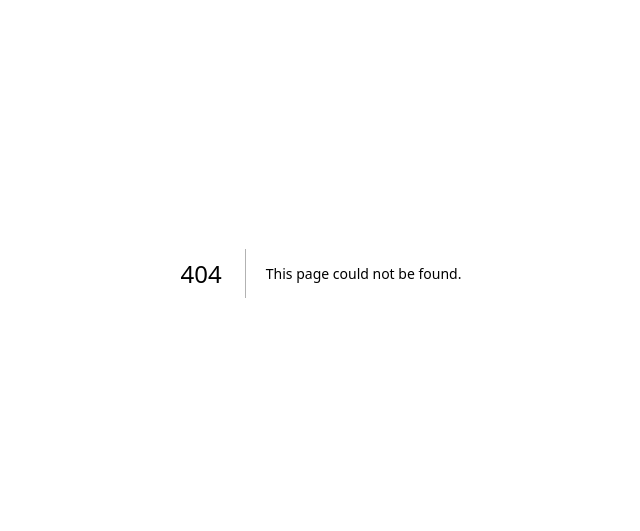
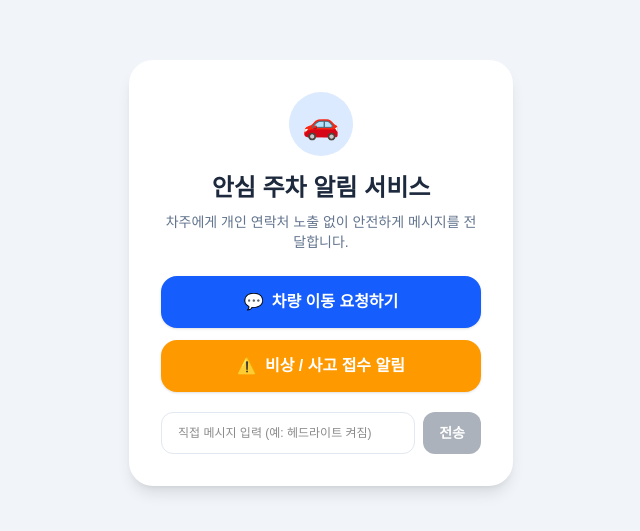
Before and after one commit to audskal1847/safe-parking, a Next.js app: page /scan/1 in a window 1280 px wide. Before the commit this address had no page. Shown: the part 127-658 px from the top of the page, without its empty margins (319-959 px from the left). Built offline with nearby package versions, Linux system fonts and the light colour scheme.

Commit message:
feat: add visitor scan call page

```diff
--- /dev/null
+++ b/app/scan/[token]/page.tsx
@@ -0,0 +1,119 @@
+'use client';
+
+import { useState } from 'react';
+import { useParams } from 'next/navigation';
+
+export default function ScanPage() {
+  const params = useParams();
+  const token = params?.token as string;
+  const [status, setStatus] = useState<'idle' | 'loading' | 'success' | 'error'>('idle');
+  const [customMsg, setCustomMsg] = useState('');
+  const [errorMsg, setErrorMsg] = useState('');
+
+  const sendNotification = async (type: 'MOVE' | 'ACCIDENT' | 'CUSTOM', message?: string) => {
+    if (status === 'loading') return;
+    setStatus('loading');
+    setErrorMsg('');
+
+    try {
+      const res = await fetch('/api/notify', {
+        method: 'POST',
+        headers: { 'Content-Type': 'application/json' },
+        body: JSON.stringify({
+          qrToken: token,
+          type,
+          message: message || '',
+        }),
+      });
+
+      const data = await res.json();
+
+      if (res.ok && data.success) {
+        setStatus('success');
+      } else {
+        setStatus('error');
+        setErrorMsg(data.error || '전송에 실패했습니다. 잠시 후 다시 시도해 주세요.');
+      }
+    } catch (err) {
+      setStatus('error');
+      setErrorMsg('네트워크 오류가 발생했습니다.');
+    }
+  };
+
+  return (
+    <main className="min-h-screen bg-slate-100 flex flex-col justify-center items-center p-4">
+      <div className="bg-white p-8 rounded-3xl shadow-lg max-w-sm w-full text-center">
+        <div className="w-16 h-16 bg-blue-100 text-blue-600 rounded-full flex items-center justify-center mx-auto mb-4 text-3xl">
+          🚗
+        </div>
+        <h1 className="text-2xl font-bold text-slate-800 mb-2">안심 주차 알림 서비스</h1>
+        <p className="text-sm text-slate-500 mb-6">
+          차주에게 개인 연락처 노출 없이 안전하게 메시지를 전달합니다.
+        </p>
+
+        {status === 'success' ? (
+          <div className="bg-emerald-50 border border-emerald-200 rounded-2xl p-6 text-center">
+            <div className="text-4xl mb-2">✅</div>
+            <h3 className="text-lg font-bold text-emerald-800 mb-1">알림 전송 완료!</h3>
+            <p className="text-sm text-emerald-600">
+              차주님의 카카오톡으로 호출 메시지가 안전하게 전달되었습니다.
+            </p>
+          </div>
+        ) : (
+          <div className="space-y-3">
+            <button
+              onClick={() => sendNotification('MOVE')}
+              disabled={status === 'loading'}
+              className="w-full bg-blue-600 hover:bg-blue-700 text-white font-bold py-3.5 px-4 rounded-2xl flex items-center justify-center gap-2 transition duration-200 shadow-sm disabled:opacity-50 cursor-pointer"
+            >
+              <span>💬</span>
+              <span>차량 이동 요청하기</span>
+            </button>
+
+            <button
+              onClick={() => sendNotification('ACCIDENT')}
+              disabled={status === 'loading'}
+              className="w-full bg-amber-500 hover:bg-amber-600 text-white font-bold py-3.5 px-4 rounded-2xl flex items-center justify-center gap-2 transition duration-200 shadow-sm disabled:opacity-50 cursor-pointer"
+            >
+              <span>⚠️</span>
+              <span>비상 / 사고 접수 알림</span>
+            </button>
+
+            <div className="pt-2">
+              <form
+                onSubmit={(e) => {
+                  e.preventDefault();
+                  if (customMsg.trim()) sendNotification('CUSTOM', customMsg);
+                }}
+                className="flex gap-2"
+              >
+                <input
+                  type="text"
+                  placeholder="직접 메시지 입력 (예: 헤드라이트 켜짐)"
+                  value={customMsg}
+                  onChange={(e) => setCustomMsg(e.target.value)}
+                  className="flex-1 px-4 py-3 border border-slate-200 rounded-xl focus:outline-none focus:ring-2 focus:ring-blue-500 text-xs"
+                />
+                <button
+                  type="submit"
+                  disabled={status === 'loading' || !customMsg.trim()}
+                  className="bg-slate-700 hover:bg-slate-800 text-white px-4 rounded-xl font-bold text-sm transition duration-200 disabled:opacity-40 cursor-pointer"
+                >
+                  전송
+                </button>
+              </form>
+            </div>
+
+            {status === 'loading' && (
+              <p className="text-xs text-blue-600 animate-pulse mt-2">차주 카카오톡으로 전송 중입니다...</p>
+            )}
+
+            {status === 'error' && (
+              <p className="text-xs text-rose-500 font-medium mt-2">{errorMsg}</p>
+            )}
+          </div>
+        )}
+      </div>
+    </main>
+  );
+}
```
